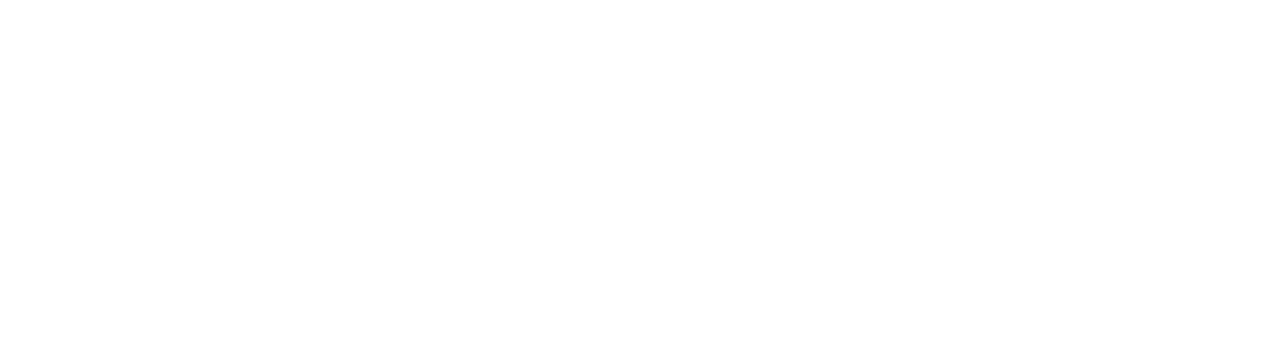
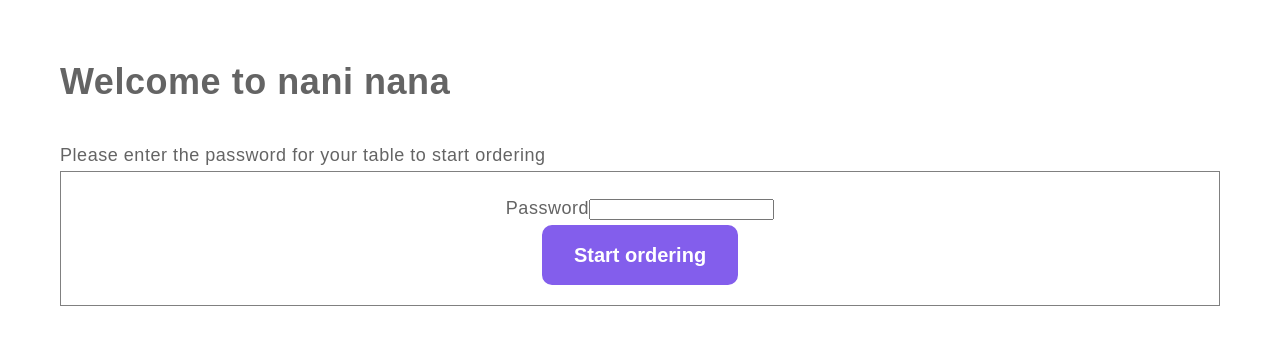
Before and after one commit to thomas-figved/qrestau, a React (Create React App) app in the folder qrestau_front/: page /customer/tables/1 in a window 1280 px wide. Before the commit this address had no page. Shown: the top 344 px of the page. Built offline with nearby package versions, Linux system fonts and the light colour scheme.

Commit message:
Continuing implementing Order list and Customer login

```diff
--- a/qrestau_front/src/components/App.js
+++ b/qrestau_front/src/components/App.js
@@ -1,7 +1,7 @@
 import  'styles/main.scss';
 
-import {React, useEffect, useState} from "react";
-import {Route, Routes } from "react-router-dom";
+import {React, useEffect, useRef} from "react";
+import {Route, Routes, useLocation } from "react-router-dom";
 import {useNavigate} from "react-router-dom";
 import { useCookies } from 'react-cookie';
 import axios from 'axios';
@@ -18,14 +18,22 @@ import PageOrderedItems from 'components/pages/PageOrderedItems'
 import {useAPI} from 'contexts/APIContext';
 
 function App() {
-  const [cookies] = useCookies([['token']]);
+  // eslint-disable-next-line
+  const [cookies, setCookie, removeCookie] = useCookies();
   const navigate = useNavigate();
-  const {backendURL} = useAPI();
-
-  const [user, setUser] = useState(null);
+  const {backendURL, user, setUser} = useAPI();
+  const location = useLocation()
+  const isFirstRender = useRef(true)
 
   useEffect(()=>{
-    if('token' in cookies && user === null) {
+
+    if (isFirstRender.current) {
+      isFirstRender.current = false // toggle flag after first render/mounting
+    } else {
+      return
+    }
+
+    if('token' in cookies) {
       try {
         let axios_conf = {
           method: "get",
@@ -38,21 +46,28 @@ function App() {
         axios_instance.request(axios_conf)
         .then(function (response) {
           setUser(response.data.user)
+
           if(response.data.is_staff) {
+            if(location.pathname === "/") {
               navigate("/staff/dashboard");
-            //Don't redirect if we are not on homepage
-          }else {
-            //TODO redirect non staff to their menu page
+            }
           }
         })
         .catch((error) => {
-          console.log(error);
+          //if permission denied it means that the token isn't valid anymore
+          if(error.response.status === 403) {
+            removeCookie('token', {path:'/'})
+            if(location.pathname !== "/") {
+              navigate("/");
+            }
+          }
+          console.log(error.response.status);
         });
       } catch (error) {
         console.log(error);
       }
     }
-  },[cookies, backendURL, navigate, setUser, user]);
+  },[cookies, backendURL, navigate, setUser, user, removeCookie, location]);
 
   return (
     <>
@@ -66,12 +81,13 @@ function App() {
         }
       </header>
       <div className="page-wrap">
+
           <Routes>
             <Route element={<PageHome/>} path="/"/>
             <Route element={<PageStaffLogin/>} path="/staff"/>
             <Route element={<PageStaffTableDetails/>} path="/staff/tables/:table_id"/>
             <Route element = {<PageStaffDashboard/>} path="/staff/dashboard"/>
-          <Route element = {<PageCustomerLogin/>} path="/customer/:table_id"/>
+            <Route element = {<PageCustomerLogin/>} path="/customer/tables/:table_id"/>
             <Route element = {<PageMenu/>} path="/customer/tables/:table_id/meals/:meal_id/menu"/>
             <Route element = {<PageCart/>} path="/customer/tables/:table_id/meals/:meal_id/cart"/>
             <Route element = {<PageOrderedItems/>} path="/customer/tables/:table_id/meals/:meal_id/order"/>
--- a/qrestau_front/src/components/pages/PageCustomerLogin.js
+++ b/qrestau_front/src/components/pages/PageCustomerLogin.js
@@ -1,6 +1,6 @@
-import {React, useRef, useEffect} from "react";
+import React, {useRef} from "react";
 import { useCookies } from 'react-cookie';
-import {useNavigate} from "react-router-dom";
+import { useNavigate, useParams } from "react-router-dom";
 
 import axios from 'axios';
 import {useAPI} from 'contexts/APIContext';
@@ -8,8 +8,91 @@ import {Formik, Form, Field, ErrorMessage} from 'formik';
 import * as Yup from "yup";
 
 function PageCustomerLogin() {
+  // eslint-disable-next-line
+  const [cookies, setCookie] = useCookies(['token']);
+  const {backendURL} = useAPI();
+  const { table_id } = useParams();
+
+  const errorDisplayRef = useRef();
+  const navigate = useNavigate();
+
+  const CustomerLoginSchema = Yup.object().shape({
+    password: Yup.string()
+      .required('Required'),
+  });
+
+  const handleCustomerLogin = function(payload) {
+    try {
+      //reset error msg if any
+      errorDisplayRef.current.innerText = "";
+
+      let axios_conf = {
+        method: "post",
+        url: `${backendURL}/api/login/${table_id}`,
+        data: payload,
+      };
+
+      let axios_instance = axios.create();
+
+      axios_instance.request(axios_conf)
+      .then(function (response) {
+        setCookie('token', response.data.auth_token);
+        navigate(`/customer/tables/${table_id}/meals/${response.data.meal_id}/menu`);
+      })
+      .catch((error) => {
+        // let error_msg = "";
+
+        // if( 'non_field_errors' in error.response.data) {
+        //   error_msg = error.response.data.non_field_errors.join('<br/>');
+        // } else {
+        //   error_msg = error;
+        // }
+
+        console.log(error)
+
+        errorDisplayRef.current.innerText = error;
+      });
+    } catch (error) {
+      errorDisplayRef.current.innerText = error;
+    }
+  }
+
+
+
   return (
     <>
+      <h1>Welcome to nani nana</h1>
+
+      <div>Please enter the password for your table to start ordering</div>
+
+
+      <div className="details__form">
+        <Formik
+          initialValues={{
+            password: '',
+          }}
+          onSubmit={handleCustomerLogin}
+          validationSchema={CustomerLoginSchema}
+        >
+          {({ errors, touched }) => (
+            <Form className="form-login">
+              <div className="form-login__row">
+                <label htmlFor="password" className="form-login__label">Password</label>
+                <Field id="password" name="password" type="text" className="form-login__input"/>
+                <ErrorMessage component="div" name="password" className="form-login__field-error"/>
+              </div>
+              <div className="form-login__row">
+                <button className="button" type="submit">
+                  Start ordering
+                </button>
+              </div>
+
+              <div className="form-login__error" ref={errorDisplayRef}></div>
+            </Form>
+          )}
+        </Formik>
+      </div>
+
     </>
   )
 }
--- a/qrestau_front/src/components/pages/PageMenu.js
+++ b/qrestau_front/src/components/pages/PageMenu.js
@@ -10,7 +10,7 @@ import { useCart } from 'contexts/CartContext';
 
 function PageMenu() {
   const [cookies] = useCookies([['token', 'cart']]);
-  const {backendURL} = useAPI();
+  const {backendURL, isStaff} = useAPI();
   const {clearCart, getCartTotal, getCartItemAmount } = useCart();
   const { meal_id, table_id } = useParams();
 
@@ -93,12 +93,17 @@ function PageMenu() {
 
   return (
     <>
-      {/* TODO check user group, only display for staff*/}
-      <div className="page-wrap__back">
-        <NavLink to={`/staff/tables/${table_id}`} className="button">
-          Back
+      { isStaff ?
+        <div className="page-wrap__back">
+          <NavLink to={`/staff/tables/${table_id}`} className="button">
+            Back
+          </NavLink>
+        </div>
+      :
+        <NavLink to={`/customer/tables/${table_id}/meals/${meal_id}/order`} className="button">
+          Ordered items
         </NavLink>
-      </div>
+      }
 
       <div className="page-wrap__category">
         { categories.map((category, key) => {
--- a/qrestau_front/src/components/pages/PageOrderedItems.js
+++ b/qrestau_front/src/components/pages/PageOrderedItems.js
@@ -5,13 +5,11 @@ import { NavLink, useParams} from "react-router-dom";
 import axios from 'axios';
 import {useAPI} from 'contexts/APIContext';
 import MealItem from "components/MealItem";
-import { useCart } from 'contexts/CartContext';
 
 
 function PageOrderedItems() {
   const [cookies] = useCookies([['token', 'cart']]);
-  const {backendURL} = useAPI();
-  const {clearCart, getCartTotal, getCartItemAmount } = useCart();
+  const {backendURL, isStaff} = useAPI();
   const { table_id, meal_id } = useParams();
 
   const [mealItems, setMealItems] = useState([]);
@@ -47,22 +45,26 @@ function PageOrderedItems() {
 
 
   useEffect(()=>{
-    console.log("setting total");
-
     setTotal(Math.round(mealItems.reduce((total, mealItem) => total + mealItem.price * mealItem.qty * 100, 0)) / 100);
-
-    console.log("total is", total);
-
   },[mealItems]);
 
   return (
     <>
-      {/* TODO check user group, only display for staff*/}
-      <div className="page-wrap__back">
-        <NavLink to={`/staff/tables/${table_id}`} className="button">
-          Back
-        </NavLink>
-      </div>
+
+      {
+        isStaff ?
+          <div className="page-wrap__back">
+            <NavLink to={`/staff/tables/${table_id}`} className="button">
+              Back
+            </NavLink>
+          </div>
+        :
+          <div className="page-wrap__back">
+            <NavLink to={`/customer/tables/${table_id}/meals/${meal_id}/menu`} className="button">
+              Back
+            </NavLink>
+          </div>
+      }
 
       <ul className="page-wrap__menu-item">
         { mealItems.map((mealItem, key) => {
--- a/qrestau_front/src/components/pages/PageStaffLogin.js
+++ b/qrestau_front/src/components/pages/PageStaffLogin.js
@@ -1,4 +1,4 @@
-import {React, useRef, useEffect} from "react";
+import {React, useRef} from "react";
 import { useCookies } from 'react-cookie';
 import {useNavigate} from "react-router-dom";
 
@@ -8,6 +8,7 @@ import {Formik, Form, Field, ErrorMessage} from 'formik';
 import * as Yup from "yup";
 
 function PageStaffLogin() {
+  // eslint-disable-next-line
   const [cookies, setCookies] = useCookies(['token']);
   const errorDisplayRef = useRef();
   const navigate = useNavigate();
--- a/qrestau_front/src/components/pages/PageStaffTableDetails.js
+++ b/qrestau_front/src/components/pages/PageStaffTableDetails.js
@@ -12,7 +12,7 @@ import ReactToPrint from 'react-to-print';
 import {useAPI} from 'contexts/APIContext';
 
 function PageStaffTableDetails(props) {
-  const [cookies, setCookie] = useCookies([['token']]);
+  const [cookies] = useCookies([['token']]);
   const {backendURL} = useAPI();
 
   const [table, setTable] = useState(null);
@@ -149,12 +149,18 @@ function PageStaffTableDetails(props) {
   return (
     <div className="details">
 
+      <div className="page-wrap__back">
+        <NavLink to={`/staff/dashboard`} className="button">
+          Back
+        </NavLink>
+      </div>
+
       <h1 className="details__title">Table: {table.title}</h1>
 
       <div className="details__qrcode">
         <QRCode
           style={{ height: "auto", maxWidth: "100%", width: "100%" }}
-          value={`${window.location.host}/customer/${table.id}`}
+          value={`${window.location.host}/customer/tables/${table.id}`}
           ref={qrcodeRef}
         />
         <div className="details__qrcode-print">
--- a/qrestau_front/src/contexts/APIContext.js
+++ b/qrestau_front/src/contexts/APIContext.js
@@ -1,16 +1,39 @@
-import { createContext, useState, useContext } from 'react';
+import { createContext, useState, useContext, useEffect} from 'react';
 import { useCookies } from 'react-cookie';
 
 const APIContext = createContext({});
 
 const APIContextProvider =  function ({ children }) {
   // Initialize state
-  const [backendURL, setBackendURL] = useState("http://127.0.0.1:8000");
-  const [authPrefix, setAuthPrefix] = useState("Token");
-  const [cookies, setCookie] = useCookies(['token']);
+  const [backendURL] = useState("http://127.0.0.1:8000");
+  const [authPrefix] = useState("Token");
+  const [user, setUser] = useState(null);
+
+  const [cookies, setCookie] = useCookies();
+
+  const [isStaff, setIsStaff] = useState(false);
+
+
+  useEffect(()=>{
+    if(user != null) {
+      if(user.groups.length > 0) {
+        setIsStaff(user.groups.some((group)=> group.name === "staff"));
+      }
+    }
+  },[user, setIsStaff])
+
+  const provided = {
+    backendURL,
+    authPrefix,
+    cookies,
+    setCookie,
+    user,
+    setUser,
+    isStaff,
+  }
 
   return (
-    <APIContext.Provider value={{ backendURL, authPrefix, cookies, setCookie}}>
+    <APIContext.Provider value={provided}>
       {children}
     </APIContext.Provider>
   );
```
Also changed, not shown: qrestau_front/src/components/MealItem.js (+10 -15 lines). Lines whose indentation alone changed are shown as unchanged.
